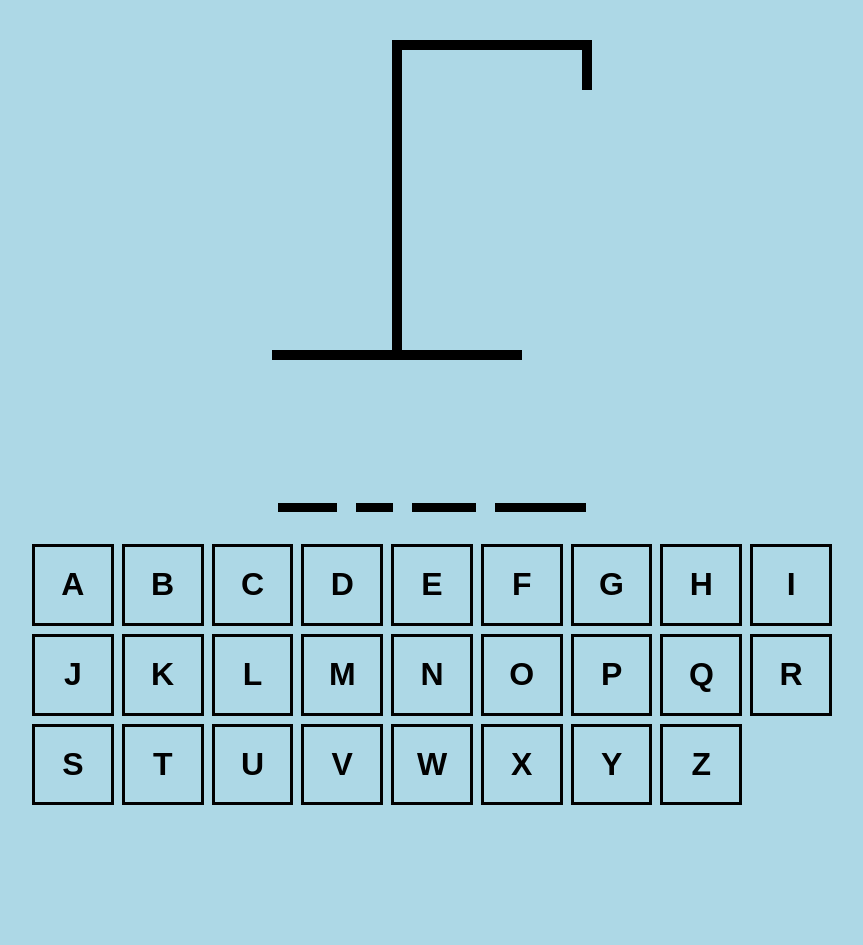
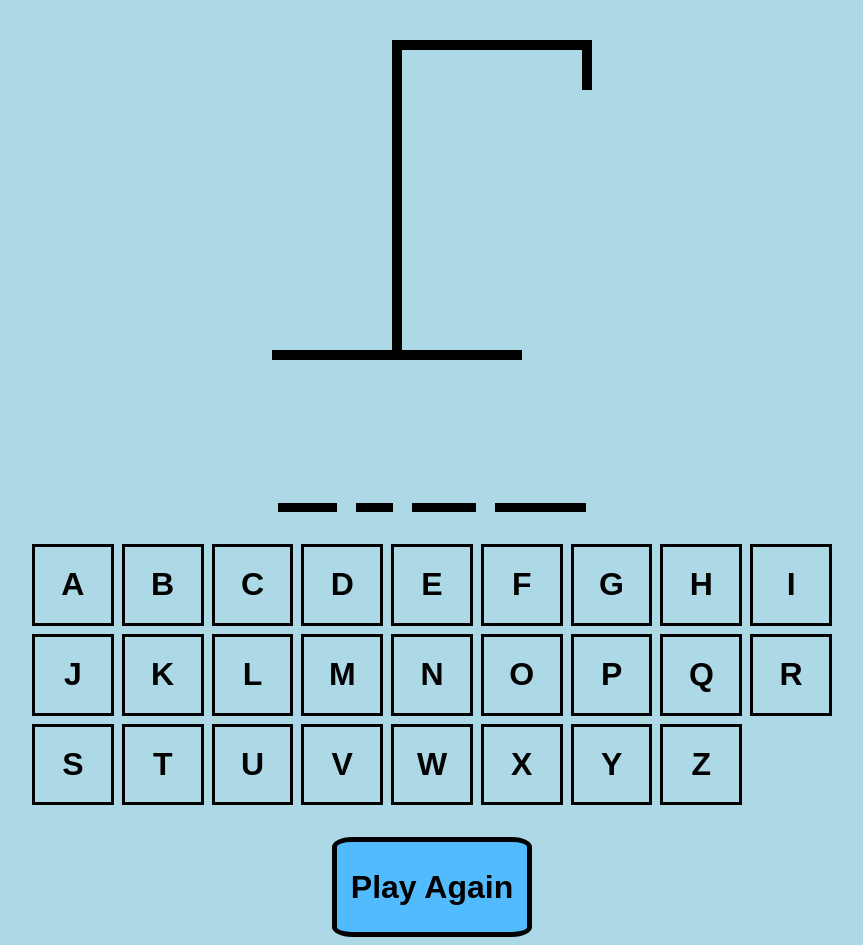
Before and after one commit to Aayush987/Hangman-Game, a React (Vite) app: page /App in a window 1280 px wide. Shown: the whole page, without its empty margins (208-1071 px from the left). Before the commit the page ends 816 px from the top, so only its background shows below. Built offline with nearby package versions, Linux system fonts and the light colour scheme.

Commit message:
Fixed a bug

```diff
--- a/src/App.tsx
+++ b/src/App.tsx
@@ -59,6 +59,11 @@ const addGuessedLetters = useCallback((letter: string) => {
  }
   },[])
 
+  const Func = () => {
+    setguessedLetters([])
+      setwordToGuess(getWord())
+  }
+
    return (
     <div style={{
       minHeight: "100vh",
@@ -84,6 +89,7 @@ const addGuessedLetters = useCallback((letter: string) => {
             addGuessedLetter = {addGuessedLetters}
     />
    </div>
+   <button style = {{width: "200px", height: "100px", fontSize: "2rem", border: "5px solid black", borderRadius: "10%", backgroundColor: "#51BBFE", cursor:"pointer", fontWeight: "bolder"}} onClick={Func}>Play Again</button>
     </div>
    )
 }
--- a/src/main.tsx
+++ b/src/main.tsx
@@ -23,8 +23,6 @@ const router = createBrowserRouter([
 
 ReactDOM.createRoot(document.getElementById('root')!).render(
   <React.StrictMode>
-     <RouterProvider router={router} >
-      <App />
-     </RouterProvider>
+     <RouterProvider router={router} />
   </React.StrictMode>,
 )
```
